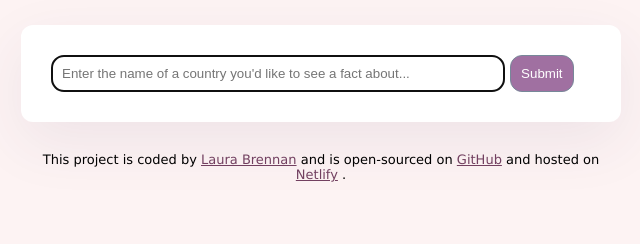
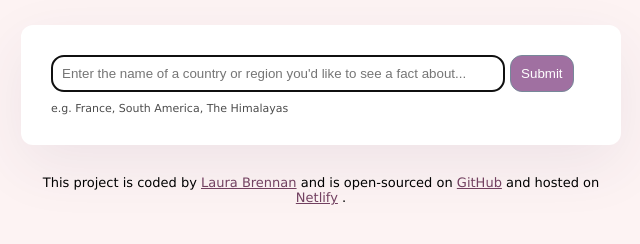
Before and after one commit to LaBren90/SheCodes-AI-Generator, a plain HTML site: page index.html in a window 1280 px wide. Shown: the part 186-430 px from the top of the page, without its empty margins (319-959 px from the left). Drawn offline with nearby package versions, Linux system fonts and the light colour scheme.

Commit message:
added hints to form input

```diff
--- a/index.html
+++ b/index.html
@@ -17,7 +17,7 @@
         <form id="fact-generator-form">
           <input
             type="text"
-            placeholder="Enter the name of a country you'd like to see a fact about..."
+            placeholder="Enter the name of a country or region you'd like to see a fact about..."
             autofocus
             required
             autocomplete="off"
@@ -25,6 +25,8 @@
             id="user-prompt"
           />
           <input type="submit" class="button" />
+          <br />
+          <div class="hints">e.g. France, South America, The Himalayas</div>
         </form>
         <div class="returned-fact hidden" id="fact"></div>
       </main>
--- a/src/style.css
+++ b/src/style.css
@@ -43,6 +43,12 @@ form {
   color: white;
 }
 
+.hints {
+  font-size: 11px;
+  margin-top: 10px;
+  opacity: 70%;
+}
+
 .returned-fact {
   font-size: 14px;
   background-color: white;
```
